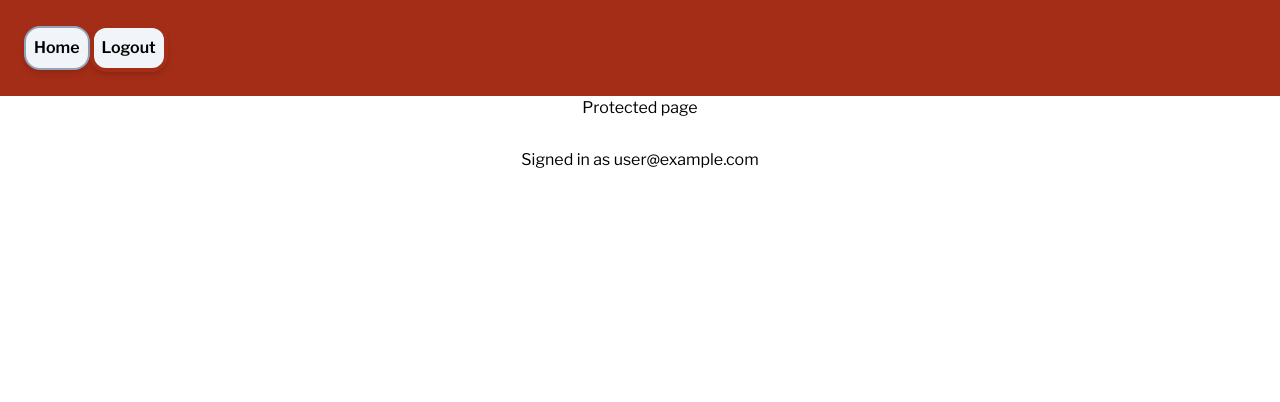
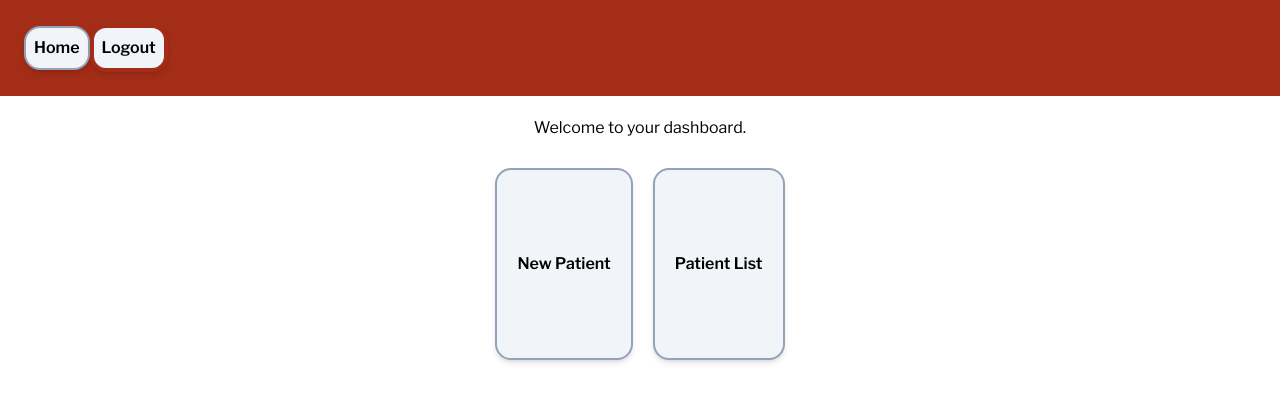
Before and after one commit to willr42/daobook_next, a Next.js app: page /home in a window 1280 px wide. Shown: the top 402 px of the page. Built offline with nearby package versions, Linux system fonts and the light colour scheme; no server answers; sample sign-in values are in the browser's storage; a web font is replaced by a local one.

Commit message:
feat: dashboard buttons

```diff
--- a/src/app/(doctors)/home/page.tsx
+++ b/src/app/(doctors)/home/page.tsx
@@ -1,5 +1,7 @@
 import { authOptions } from "@/app/api/auth/[...nextauth]/route";
+import StyledLink from "@/components/StyledLink";
 import { getServerSession } from "next-auth";
+import Link from "next/link";
 import { redirect } from "next/navigation";
 
 export default async function Dashboard() {
@@ -12,8 +14,19 @@ export default async function Dashboard() {
 
   return (
     <>
-      <h1>Protected page</h1>
-      <p>Signed in as {userEmail}</p>
+      <h1>Welcome to your dashboard.</h1>
+      <div className="flex h-48 gap-5">
+        <StyledLink
+          href="./new-consult"
+          linkText="New Patient"
+          className="flex flex-col justify-center p-5"
+        />
+        <StyledLink
+          href="./patient-list"
+          linkText="Patient List"
+          className="flex flex-col justify-center p-5"
+        />
+      </div>
     </>
   );
 }
--- a/src/app/(doctors)/layout.tsx
+++ b/src/app/(doctors)/layout.tsx
@@ -1,15 +1,10 @@
-"use client";
-
-import { SessionProvider } from "next-auth/react";
 import DoctorHeader from "@/components/DoctorHeader";
 
 export default function DoctorLayout({ children }: { children: React.ReactNode }) {
   return (
     <>
       <DoctorHeader />
-      <SessionProvider>
-        <div className="flex flex-col items-center gap-7">{children}</div>
-      </SessionProvider>
+      <div className="mt-5 flex flex-col items-center gap-7">{children}</div>
     </>
   );
 }
```
